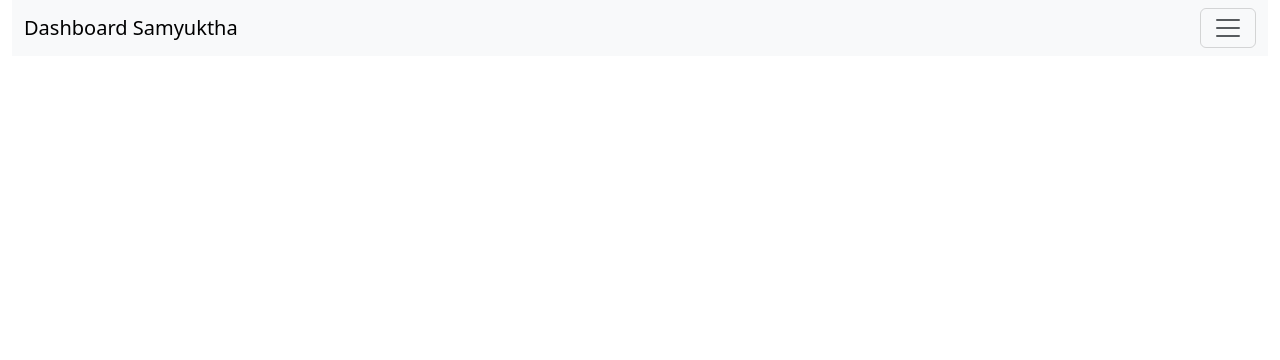
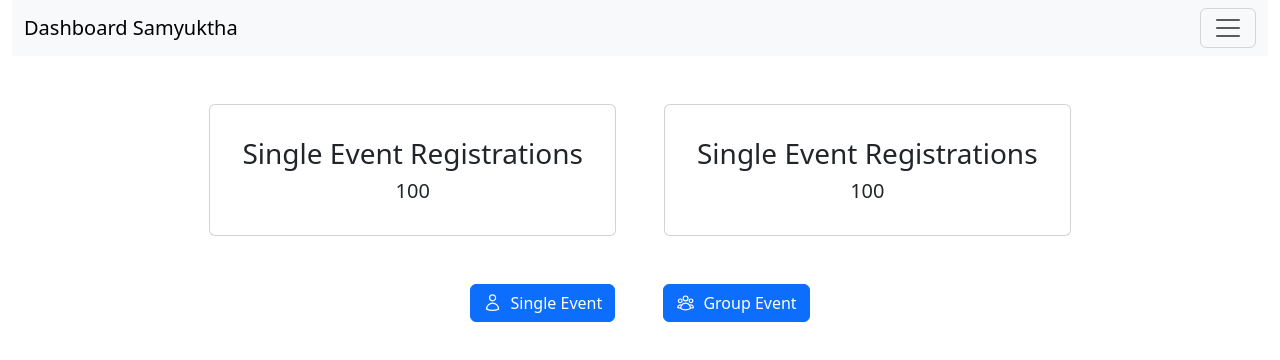
Before and after one commit to paulprince24542/samyuktha-dashboard, a React (Vite) app: page / in a window 1280 px wide. Shown: the top 360 px of the page. Built offline with nearby package versions, Linux system fonts and the light colour scheme; no server answers; sample sign-in values are in the browser's storage.

Commit message:
home page done with login

```diff
--- a/src/assets/Pages/Home/home.jsx
+++ b/src/assets/Pages/Home/home.jsx
@@ -15,6 +15,53 @@ const Home = () => {
   return (
     <div>
       <Navbar />
+      <div className="container mt-5">
+        <div className="d-flex justify-content-center gap-5">
+          <div className="card p-3">
+            <div className="card-body text-center">
+              <h3 className="card-title">Single Event Registrations</h3>
+              <p className="card-text h5">100</p>
+            </div>
+          </div>
+          <div className="card p-3">
+            <div className="card-body text-center">
+              <h3 className="card-title">Single Event Registrations</h3>
+              <p className="card-text h5">100</p>
+            </div>
+          </div>
+        </div>
+        <div className="d-flex gap-5 mt-5 justify-content-center">
+          <button className="btn btn-primary d-flex gap-2 align-items-center" data-bs-toggle="modal" data-bs-target="#exampleModal">
+            <svg xmlns="http://www.w3.org/2000/svg" fill="none" viewBox="0 0 24 24" strokeWidth={1.5} stroke="currentColor" style={{ width: '1.2em' }}>
+              <path strokeLinecap="round" strokeLinejoin="round" d="M15.75 6a3.75 3.75 0 11-7.5 0 3.75 3.75 0 017.5 0zM4.501 20.118a7.5 7.5 0 0114.998 0A17.933 17.933 0 0112 21.75c-2.676 0-5.216-.584-7.499-1.632z" />
+            </svg>
+            <span>Single Event</span>
+          </button>
+          <button className="btn btn-primary d-flex gap-2 align-items-center">
+            <svg xmlns="http://www.w3.org/2000/svg" fill="none" viewBox="0 0 24 24" strokeWidth={1.5} stroke="currentColor" style={{ width: '1.2em' }}>
+              <path strokeLinecap="round" strokeLinejoin="round" d="M18 18.72a9.094 9.094 0 003.741-.479 3 3 0 00-4.682-2.72m.94 3.198l.001.031c0 .225-.012.447-.037.666A11.944 11.944 0 0112 21c-2.17 0-4.207-.576-5.963-1.584A6.062 6.062 0 016 18.719m12 0a5.971 5.971 0 00-.941-3.197m0 0A5.995 5.995 0 0012 12.75a5.995 5.995 0 00-5.058 2.772m0 0a3 3 0 00-4.681 2.72 8.986 8.986 0 003.74.477m.94-3.197a5.971 5.971 0 00-.94 3.197M15 6.75a3 3 0 11-6 0 3 3 0 016 0zm6 3a2.25 2.25 0 11-4.5 0 2.25 2.25 0 014.5 0zm-13.5 0a2.25 2.25 0 11-4.5 0 2.25 2.25 0 014.5 0z" />
+            </svg>
+            <span>Group Event</span>
+          </button>
+        </div>
+      </div>
+      <div class="modal fade" id="exampleModal" tabindex="-1" aria-labelledby="exampleModalLabel" aria-hidden="true">
+        <div class="modal-dialog">
+          <div class="modal-content">
+            <div class="modal-header">
+              <h5 class="modal-title" id="exampleModalLabel">Modal title</h5>
+              <button type="button" class="btn-close" data-bs-dismiss="modal" aria-label="Close"></button>
+            </div>
+            <div class="modal-body">
+              ...
+            </div>
+            <div class="modal-footer">
+              <button type="button" class="btn btn-secondary" data-bs-dismiss="modal">Close</button>
+              <button type="button" class="btn btn-primary">Save changes</button>
+            </div>
+          </div>
+        </div>
+      </div>
     </div>
   );
 };
```
